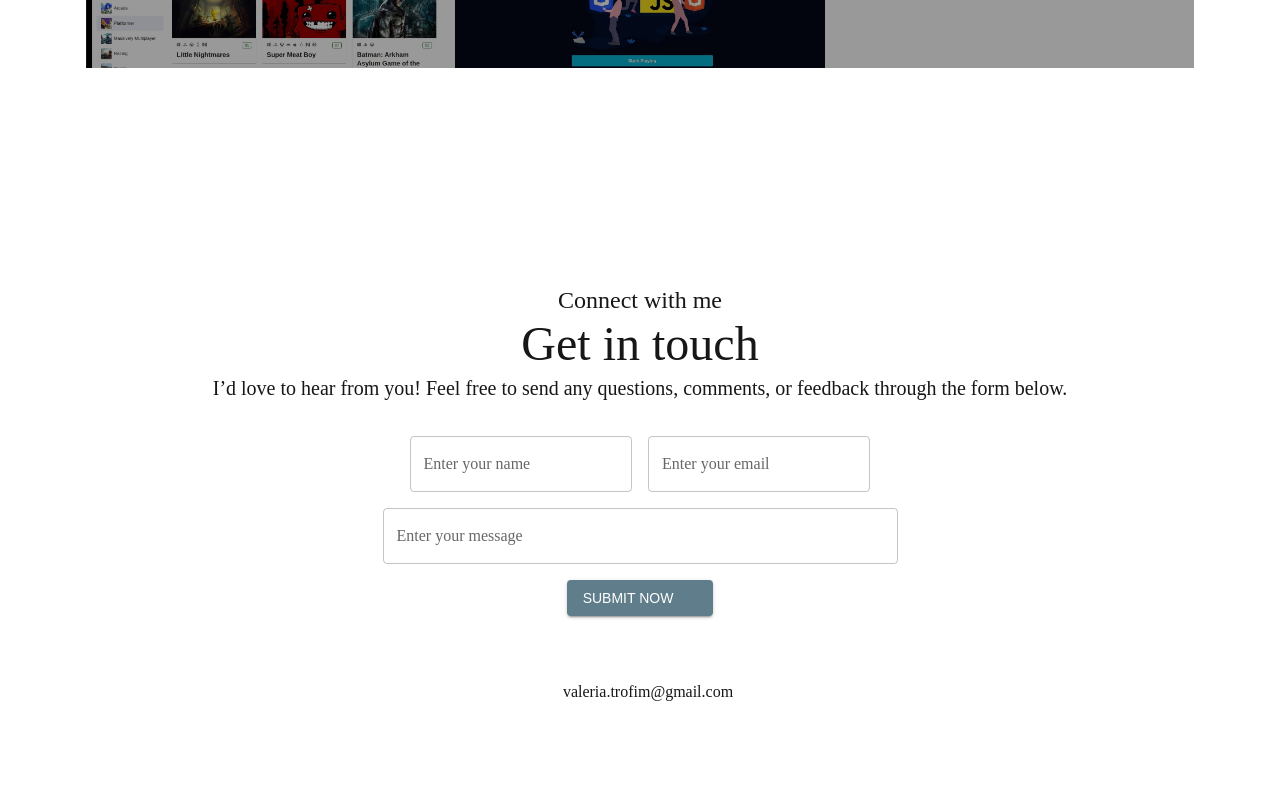
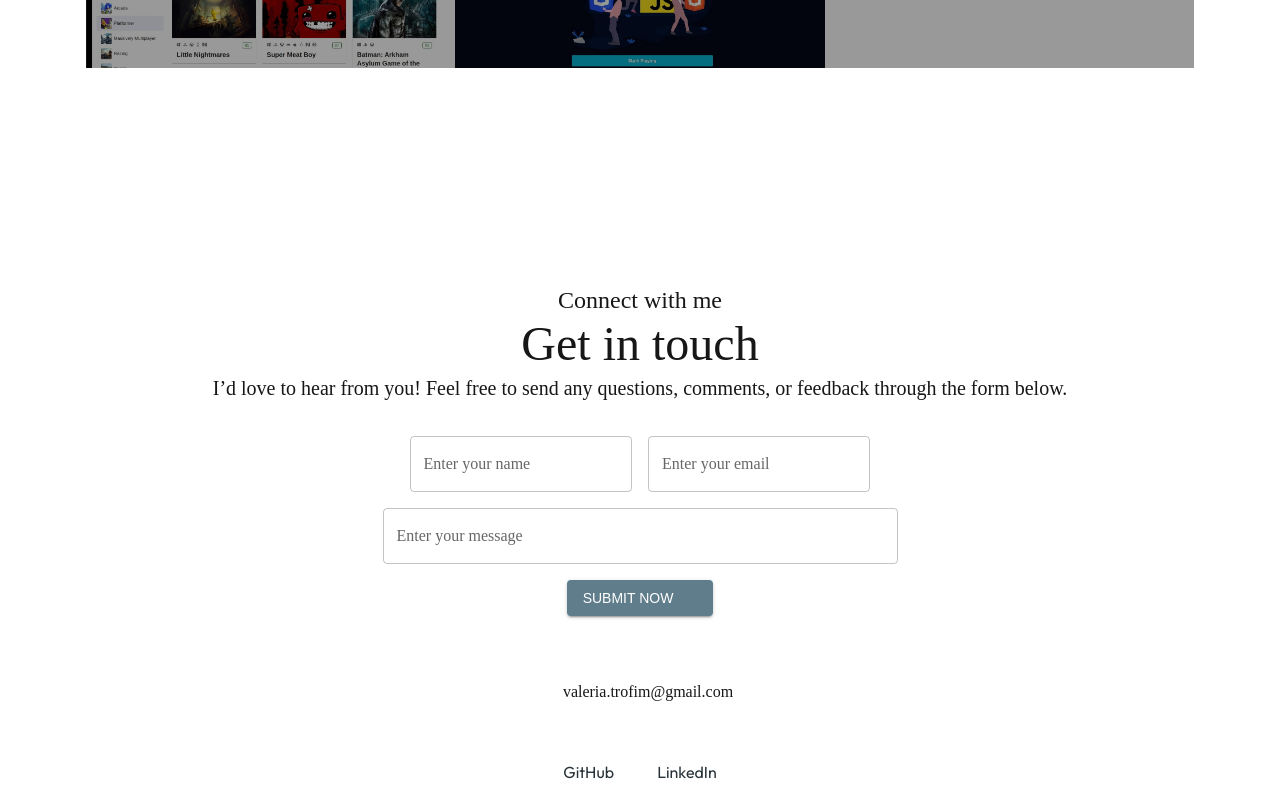
Before and after one commit to ValeriaTrofim/my-portfolio, a Next.js app: page / in a window 1280 px wide. Shown: the part 2689-3489 px from the top of the page. Before the commit the page ends 3433 px from the top, so only its background shows below. Built offline with nearby package versions, Linux system fonts and the light colour scheme; some icons are missing; a web font is replaced by a local one; what @mui/material-nextjs would draw is missing.

Commit message:
Build the footer

```diff
--- /dev/null
+++ b/app/components/Footer.tsx
@@ -0,0 +1,46 @@
+import { BottomNavigation, Box, Link } from "@mui/material";
+import { blueGrey } from "@mui/material/colors";
+
+const lists = [
+  {
+    page: "GitHub",
+    link: "https://github.com/ValeriaTrofim",
+  },
+  {
+    page: "LinkedIn",
+    link: "https://linkedin.com/in/valeria-trofim-492660225",
+  },
+];
+
+const Footer = () => {
+  return (
+    <BottomNavigation>
+      {lists.map((list) => (
+        <Box
+          key={list.page}
+          sx={{
+            display: "flex",
+            justifyContent: "flex-end",
+          }}
+        >
+          <Link
+            href={list.link}
+            underline="hover"
+            target="_blank"
+            sx={{
+              my: 2,
+              mx: 2.7,
+              color: blueGrey[900],
+              display: "block",
+              fontFamily: "outfit",
+            }}
+          >
+            {list.page}
+          </Link>
+        </Box>
+      ))}
+    </BottomNavigation>
+  );
+};
+
+export default Footer;
--- a/app/page.tsx
+++ b/app/page.tsx
@@ -4,6 +4,7 @@ import About from "./components/About";
 import Services from "./components/Services";
 import LatestWork from "./components/LatestWork";
 import Connect from "./components/Connect";
+import Footer from "./components/Footer";
 
 export default function Home() {
   return (
@@ -14,6 +15,7 @@ export default function Home() {
       <Services />
       <LatestWork />
       <Connect />
+      <Footer />
     </>
   );
 }
```
